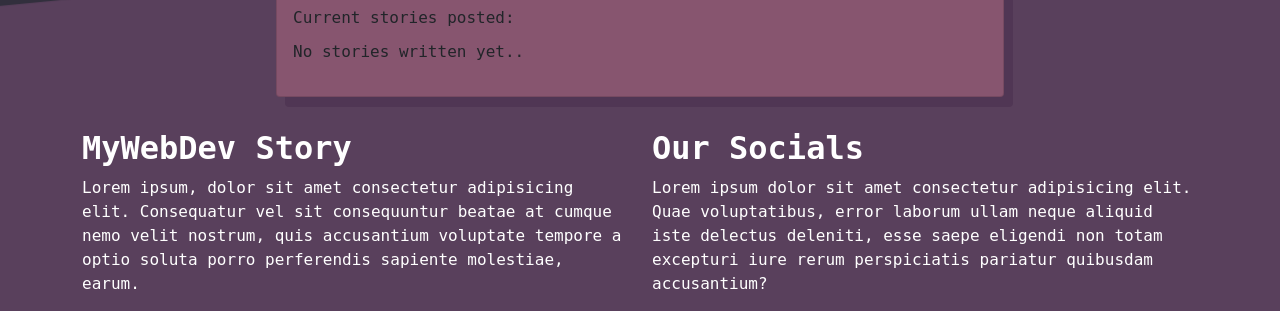
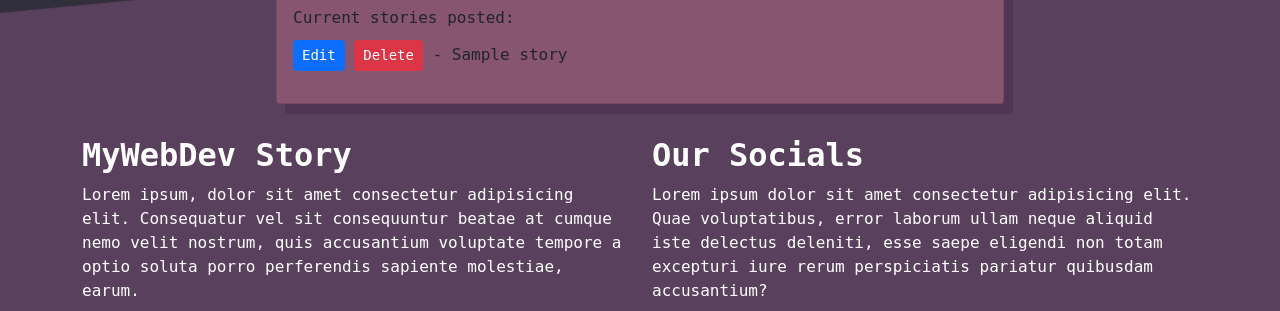
Before and after one commit to michaeldijk/mwds, a Flask app: page /profile/1 in a window 1280 px wide. Shown: the part 208-519 px from the top of the page. Run offline with Flask 2, Linux system fonts and the light colour scheme; the visitor is signed in with stand-in values (Sample User, id 1); a database or web service that is not in the repository returns one stand-in record (values such as "Sample title"); some libraries are stand-ins or nearby versions; some web fonts are replaced.

Commit message:
fixed loop, for story visiblity

```diff
--- a/templates/profile.html
+++ b/templates/profile.html
@@ -12,13 +12,11 @@
 				<h5 class="card-title"><em>{{ username }}'s</em> Profile </h5>
 				<h6>Current stories posted:</h6>
 				<ul class="profile-list">
-					{% if stories_written.username ==  username %}
 						{% for stories in stories_written %}
-										<li><a href="{{ url_for("edit_story", story_id=stories._id) }}" class="btn btn-primary btn-sm">Edit</a> <a href="#" class="btn btn-danger btn-sm">Delete</a> - {{ stories.story_title }}</li>
+										<li><a href="{{ url_for("edit_story", story_id=stories._id) }}" class="btn btn-primary btn-sm">Edit</a> <a href="{{ url_for("delete_story", story_id=stories._id) }}" class="btn btn-danger btn-sm">Delete</a> - {{ stories.story_title }}</li>
+						{% else %}
+							<li>No stories written yet..</li>
 						{% endfor %}
-					{% else %}
-						<li>No stories written yet..</li>
-					{% endif %}
 				</ul>
 			</div>
 		</div>
```
